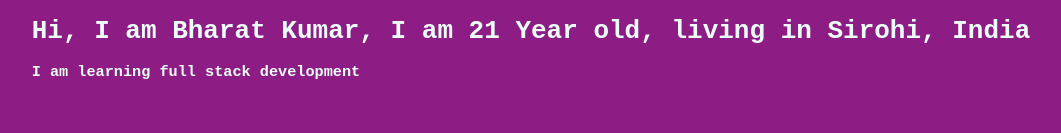
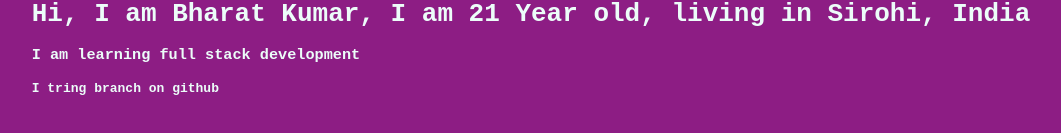
Before and after one commit to bharatbamaniya/Portfolio-test, a plain HTML site: page index.html in a window 1280 px wide. Shown: the part 465-598 px from the top of the page, without its empty margins (109-1170 px from the left). Drawn offline with Linux system fonts and the light colour scheme.

Commit message:
Update index.html

```diff
--- a/index.html
+++ b/index.html
@@ -20,6 +20,7 @@
             <h1>Hi, I am Bharat Kumar, I am 21 Year old, living in Sirohi, India</h1>
             <h3>I am learning full stack development</h3>
 
+            <h4> I tring branch on github</h4>
         </div>
 
     </header>
```
